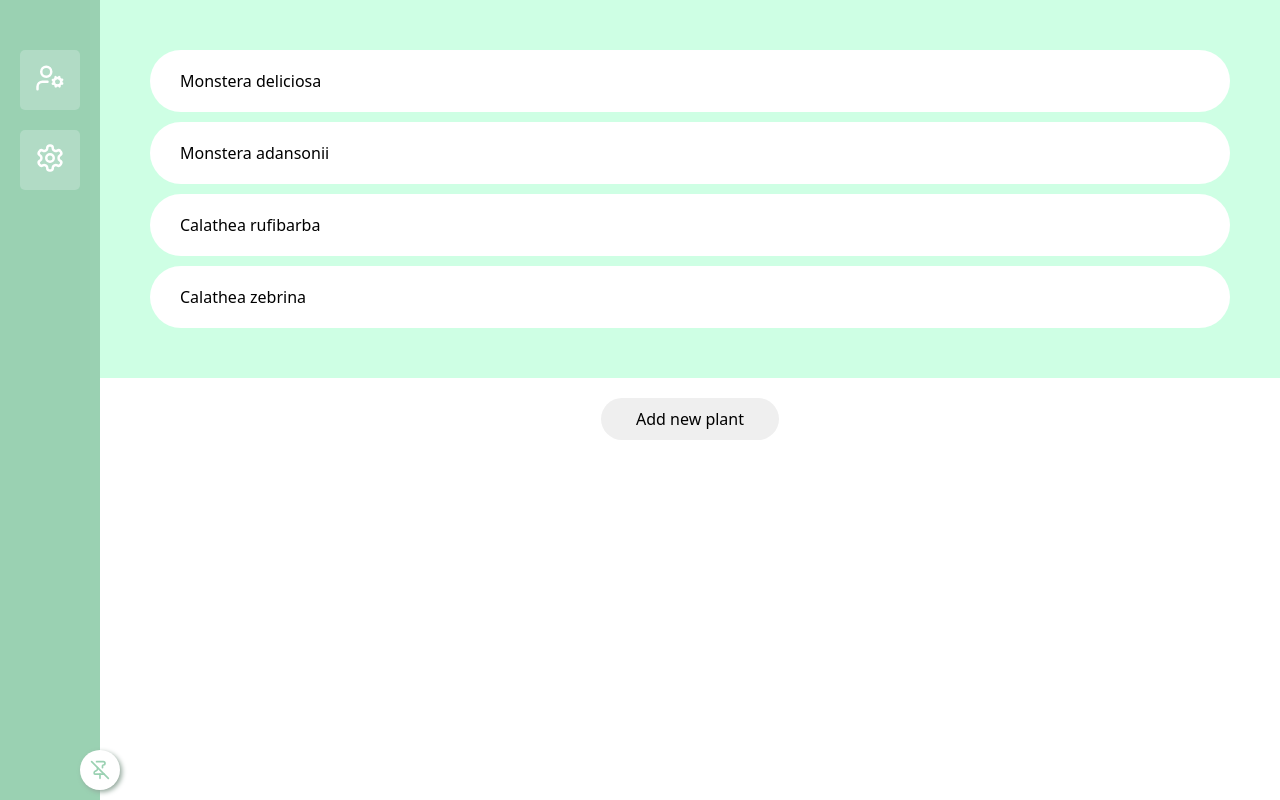
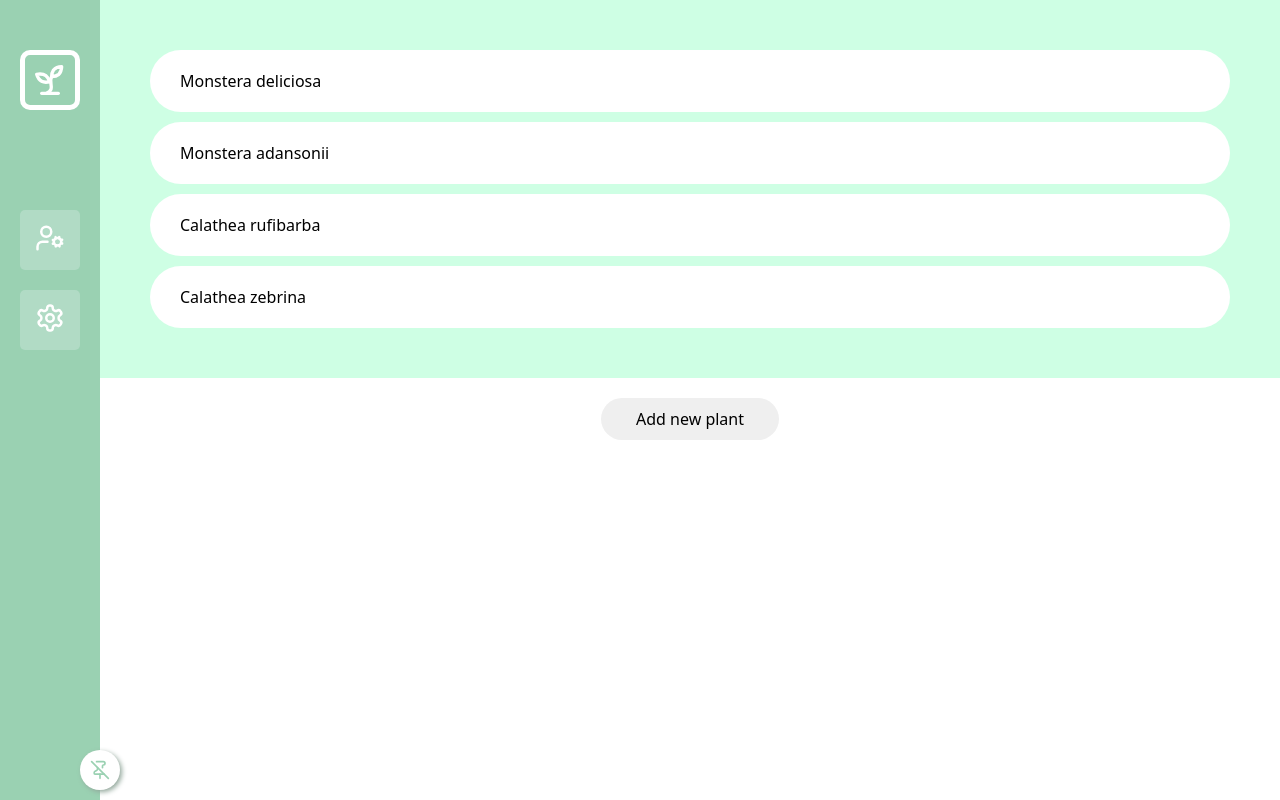
Before and after one commit to ngoosen/gardening-app, a Next.js app: page /admin in a window 1280 px wide. Built offline with nearby package versions, Linux system fonts and the light colour scheme.

Commit message:
feat: add placeholder logo to navbar

```diff
--- a/app/components/sideNav/SideNavigation.tsx
+++ b/app/components/sideNav/SideNavigation.tsx
@@ -5,6 +5,7 @@ import { Settings, UserCog } from "lucide-react";
 
 import styles from "@/style/components/sideNav/SideNavigation.module.scss";
 
+import Logo from "../ui/Logo";
 import SideNavigationButton from "./SideNavigationButton";
 import SideNavigationLock, { SIDE_NAVIGATION_LOCK_STATE } from "./SideNavigationLock";
 
@@ -37,8 +38,10 @@ export default function SideNavigation(): JSX.Element {
   }
 
   return (
-    <nav className={`${styles.main} ${open ? styles.open : styles.close}`}>
-      <ul onMouseEnter={openHandler} onMouseLeave={closeHandler}>
+    <nav className={`${styles.main} ${open ? styles.open : styles.close}`} onMouseLeave={closeHandler}>
+      <Logo open={open} onHover={openHandler} />
+
+      <ul onMouseEnter={openHandler}>
         <SideNavigationButton
           buttonIcon={<UserCog />}
           title="Administration"
--- /dev/null
+++ b/app/components/ui/Logo.tsx
@@ -0,0 +1,31 @@
+import Link from "next/link";
+import { Sprout } from "lucide-react";
+
+import styles from "@/style/components/ui/Logo.module.scss";
+
+interface ILogoProps {
+  open: boolean
+  onHover: CallableFunction
+}
+
+export default function Logo(props: ILogoProps): JSX.Element {
+  const {
+    open,
+    onHover,
+  } = props;
+
+  function hoverHandler() {
+    onHover();
+  }
+
+  return (
+    <Link href="/" className={`${styles.main} ${open ? styles.open : ""}`} onMouseEnter={hoverHandler}>
+      <div className={styles.logo}>
+        <Sprout />
+      </div>
+      <div className={styles.title}>
+        <h1>PlantApp</h1>
+      </div>
+    </Link>
+  );
+}
--- a/style/components/sideNav/SideNavigation.module.scss
+++ b/style/components/sideNav/SideNavigation.module.scss
@@ -6,6 +6,8 @@
   left: 0;
 
   display: flex;
+  flex-direction: column;
+  gap: 100px;
 
   height: 100vh;
 
--- /dev/null
+++ b/style/components/ui/Logo.module.scss
@@ -0,0 +1,54 @@
+@import "../../variables";
+
+$logo_size_closed: calc($side_nav_size_closed - (2 * $side_nav_padding_size));
+
+.main {
+  display: flex;
+  gap: 10px;
+
+  width: $logo_size_closed;
+  height: $logo_size_closed;
+
+  text-decoration: none;
+  overflow: hidden;
+
+  transition: all .5s;
+
+  svg {
+    width: $logo_size_closed;
+    height: $logo_size_closed;
+
+    padding: 5px;
+
+    color: #ffffff;
+
+    border: 5px solid #ffffff;
+    border-radius: 10px;
+
+    transition: all .1s;
+  }
+
+  .title {
+    display: flex;
+    align-items: center;
+
+    width: 0;
+
+    h1 {
+      color: #ffffff;
+      font-size: 40px;
+    }
+  }
+
+  &:hover {
+    svg {
+      color: #8cc4a4;
+      border-color: #8cc4a4;
+      background-color: $primary_green;
+    }
+  }
+}
+
+.open {
+  width: calc($side_nav_size_open - (2 * $side_nav_padding_size));
+}
```
